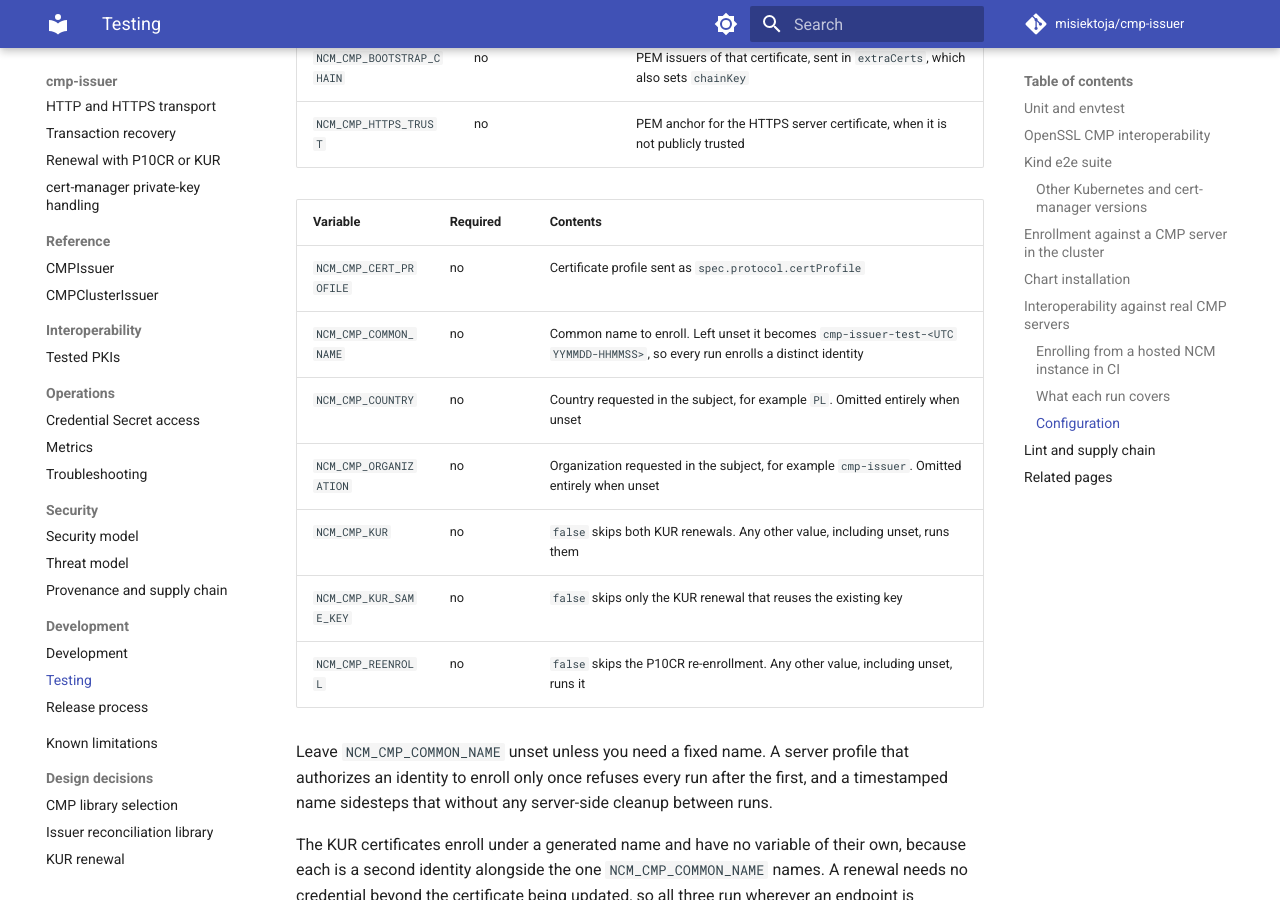
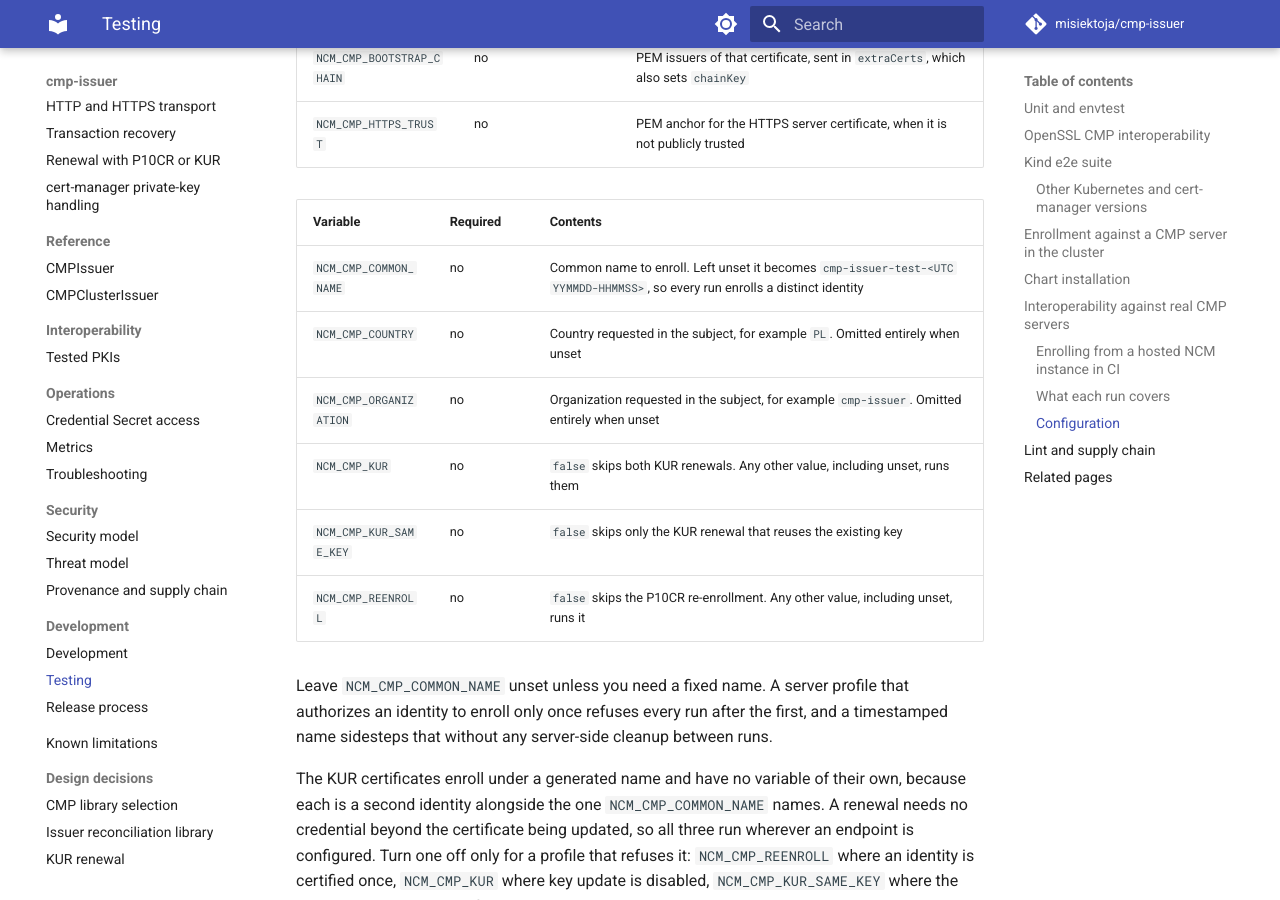
Before and after one commit to misiektoja/cmp-issuer, an MkDocs documentation site: the page built from docs/development/testing.md, in a window 1280 px wide and 900 px high, scrolled down 6757 px. Built offline with MkDocs 1.6.1 and Material for MkDocs 9.7.7, drawn with Linux system fonts in a browser that asks for light colours; comment, search, counter and statistics services are not loaded.

Commit message:
docs(development): drop the certProfile interop variable

```diff
--- a/docs/development/testing.md
+++ b/docs/development/testing.md
@@ -205,7 +205,6 @@ Configure it under **Settings, Secrets and variables, Actions**. A repository wi
 
 | Variable | Required | Contents |
 | --- | --- | --- |
-| `NCM_CMP_CERT_PROFILE` | no | Certificate profile sent as `spec.protocol.certProfile` |
 | `NCM_CMP_COMMON_NAME` | no | Common name to enroll. Left unset it becomes `cmp-issuer-test-<UTC YYMMDD-HHMMSS>`, so every run enrolls a distinct identity |
 | `NCM_CMP_COUNTRY` | no | Country requested in the subject, for example `PL`. Omitted entirely when unset |
 | `NCM_CMP_ORGANIZATION` | no | Organization requested in the subject, for example `cmp-issuer`. Omitted entirely when unset |
```
